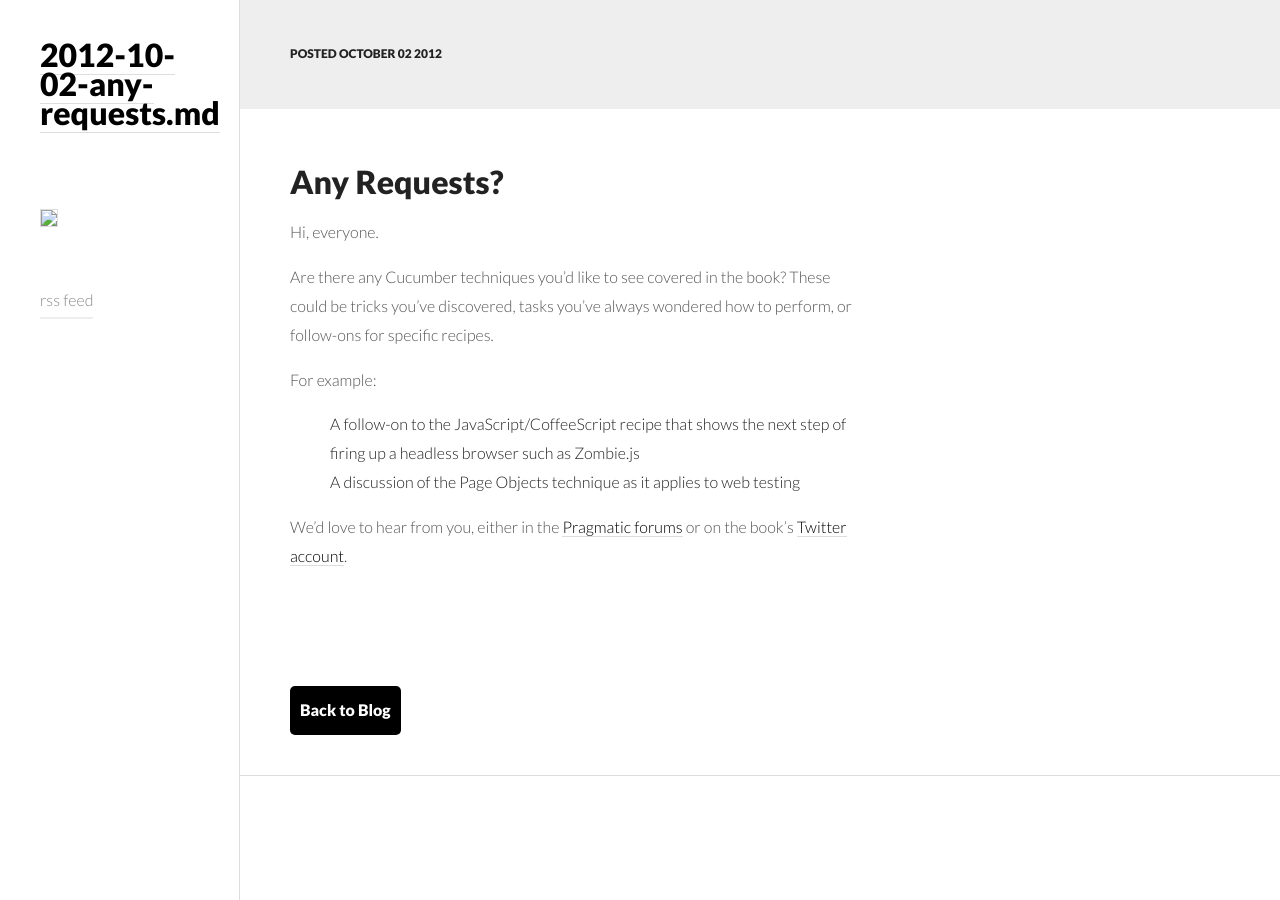
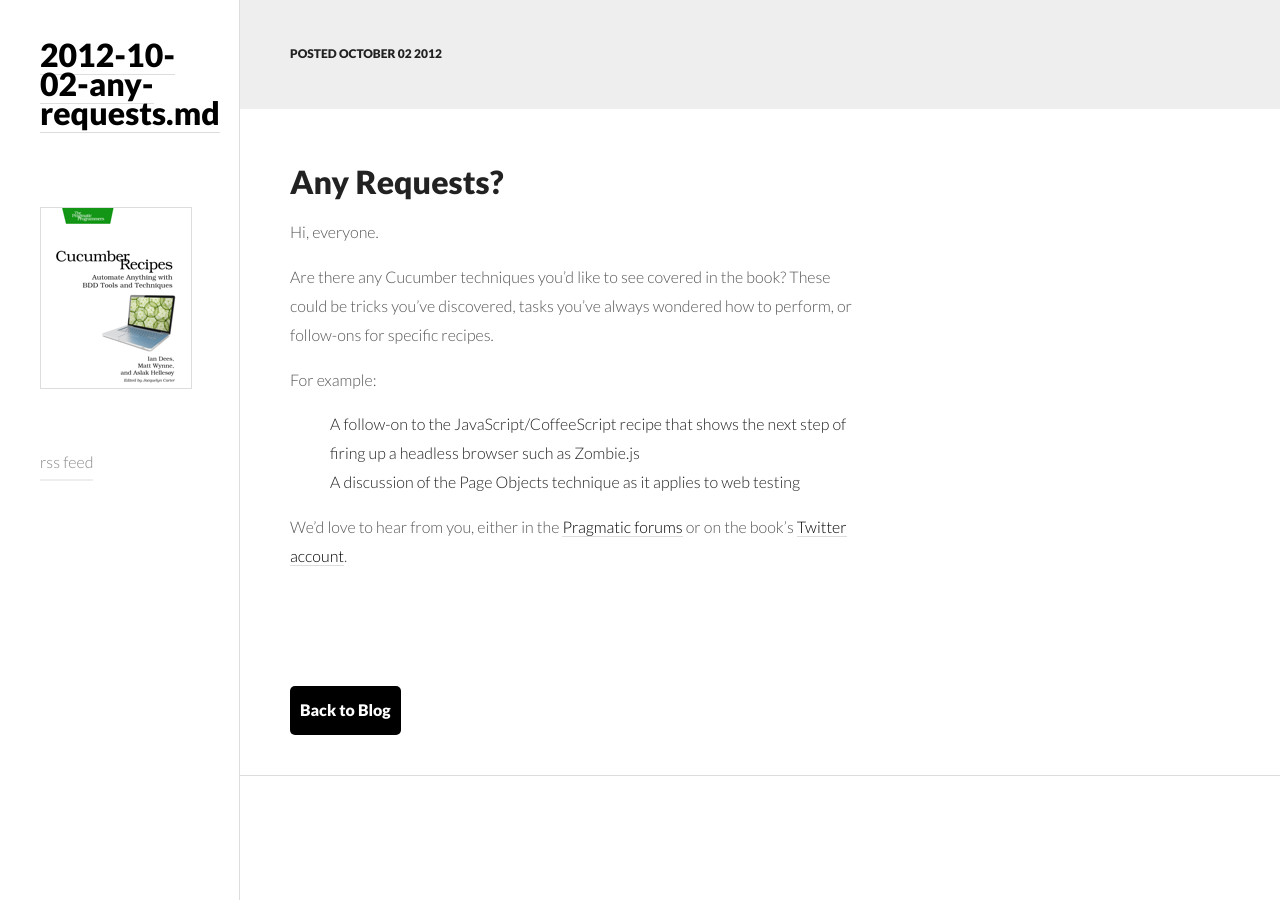
Before and after one commit to cucumber-attic/cukerecip.es, a Jekyll site: the page built from _posts/2012-10-02-any-requests.md, in a window 1280 px wide. Built offline with Jekyll 4.4.1, drawn with Linux system fonts in a browser that asks for light colours.

Commit message:
Make book image work on post pages

```diff
--- a/_layouts/default.html
+++ b/_layouts/default.html
@@ -28,7 +28,7 @@ website: pragprog.com/titles/dhwcr
       {% endif %}
       <br />
       <br />
-      <a id="book" href="http://pragprog.com/titles/dhwcr"><img src="book.png" /></a>
+      <a id="book" href="http://pragprog.com/titles/dhwcr"><img src="/book.png" /></a>
       <ul>
         {% if page.website %}
           <li><a href="http://{{ page.website }}">{{ page.website }}</a>
```
